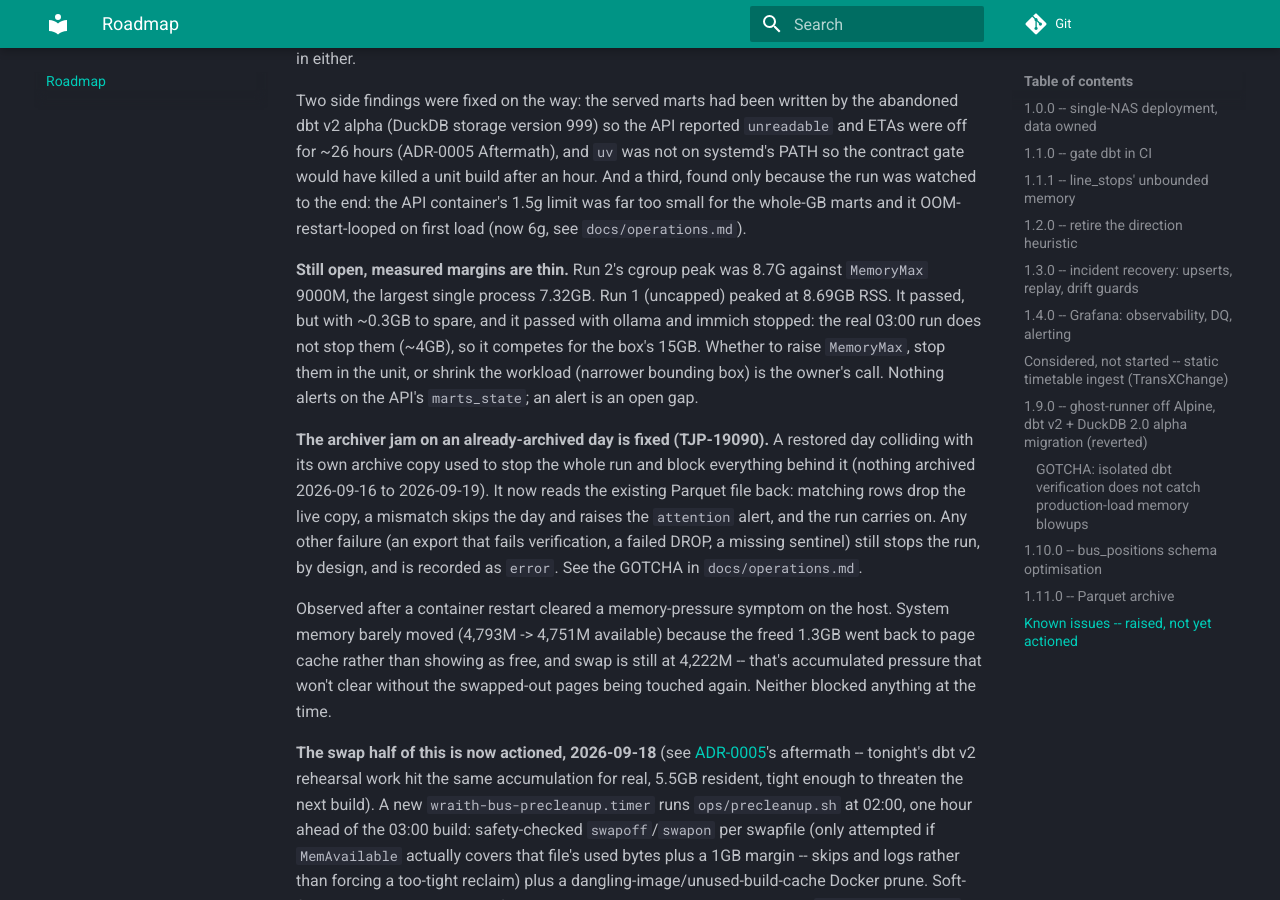
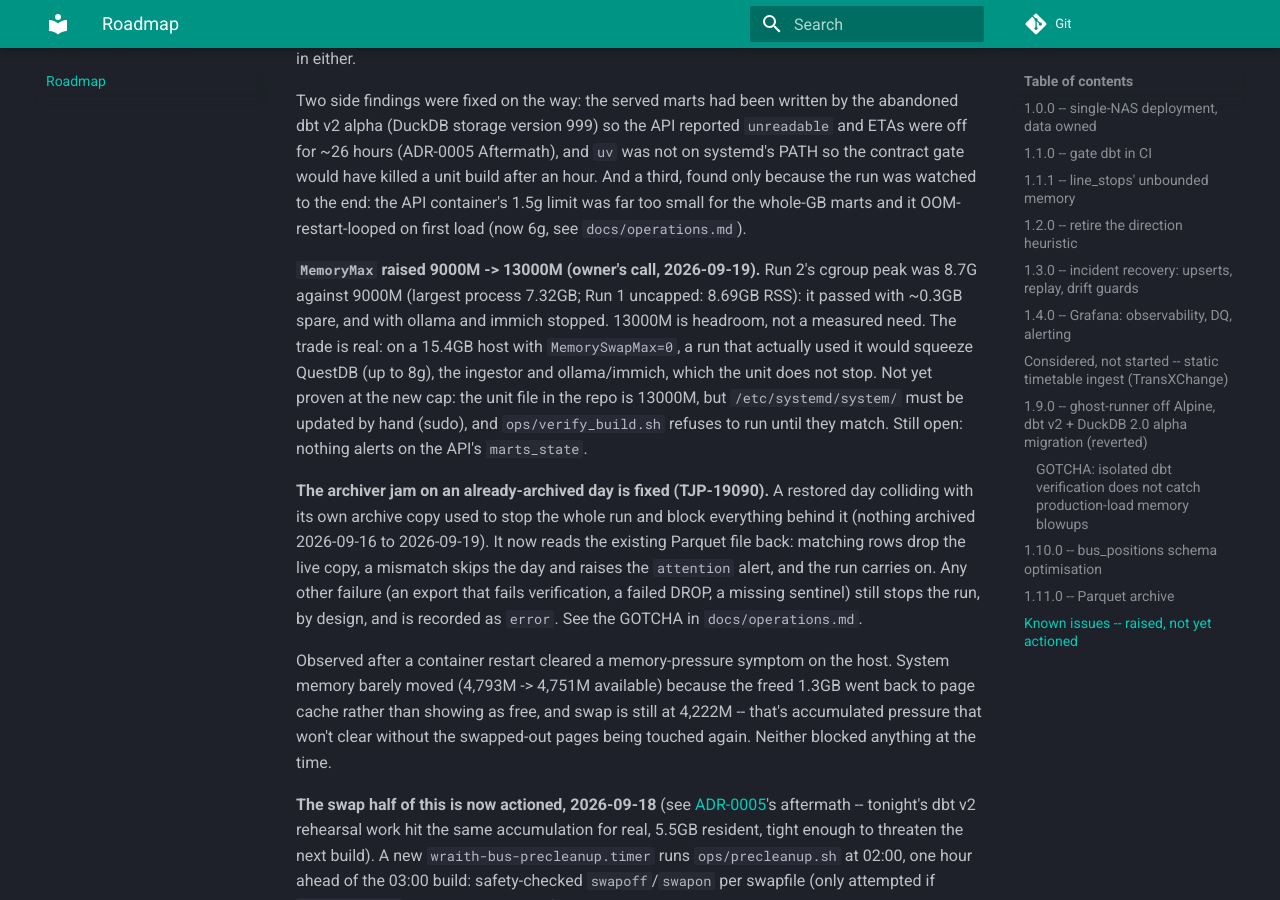
Before and after one commit to wraith-proxy/wraith-bus-ingestor, an MkDocs documentation site: the page built from docs/ROADMAP.md, in a window 1280 px wide and 900 px high, scrolled down 8794 px. Built offline with MkDocs 1.6.1 and Material for MkDocs 9.7.7, drawn with Linux system fonts in a browser that asks for light colours.

Commit message:
:bug: feature/TJP-19090: raise wraith-bus-build MemoryMax 9000M -> 13000M

```diff
--- a/docs/ROADMAP.md
+++ b/docs/ROADMAP.md
@@ -431,13 +431,16 @@ an hour. And a third, found only because the run was watched to the end: the API
 container's 1.5g limit was far too small for the whole-GB marts and it
 OOM-restart-looped on first load (now 6g, see `docs/operations.md`).
 
-**Still open, measured margins are thin.** Run 2's cgroup peak was 8.7G against
-`MemoryMax` 9000M, the largest single process 7.32GB. Run 1 (uncapped) peaked at
-8.69GB RSS. It passed, but with ~0.3GB to spare, and it passed with ollama and
-immich stopped: the real 03:00 run does not stop them (~4GB), so it competes for
-the box's 15GB. Whether to raise `MemoryMax`, stop them in the unit, or shrink
-the workload (narrower bounding box) is the owner's call. Nothing alerts on the
-API's `marts_state`; an alert is an open gap.
+**`MemoryMax` raised 9000M -> 13000M (owner's call, 2026-09-19).** Run 2's cgroup
+peak was 8.7G against 9000M (largest process 7.32GB; Run 1 uncapped: 8.69GB
+RSS): it passed with ~0.3GB spare, and with ollama and immich stopped. 13000M is
+headroom, not a measured need. The trade is real: on a 15.4GB host with
+`MemorySwapMax=0`, a run that actually used it would squeeze QuestDB (up to
+8g), the ingestor and ollama/immich, which the unit does not stop. Not yet
+proven at the new cap: the unit file in the repo is 13000M, but
+`/etc/systemd/system/` must be updated by hand (sudo), and `ops/verify_build.sh`
+refuses to run until they match. Still open: nothing alerts on the API's
+`marts_state`.
 
 **The archiver jam on an already-archived day is fixed (TJP-19090).** A
 restored day colliding with its own archive copy used to stop the whole run
```
Also changed, not shown: 1 other file.
